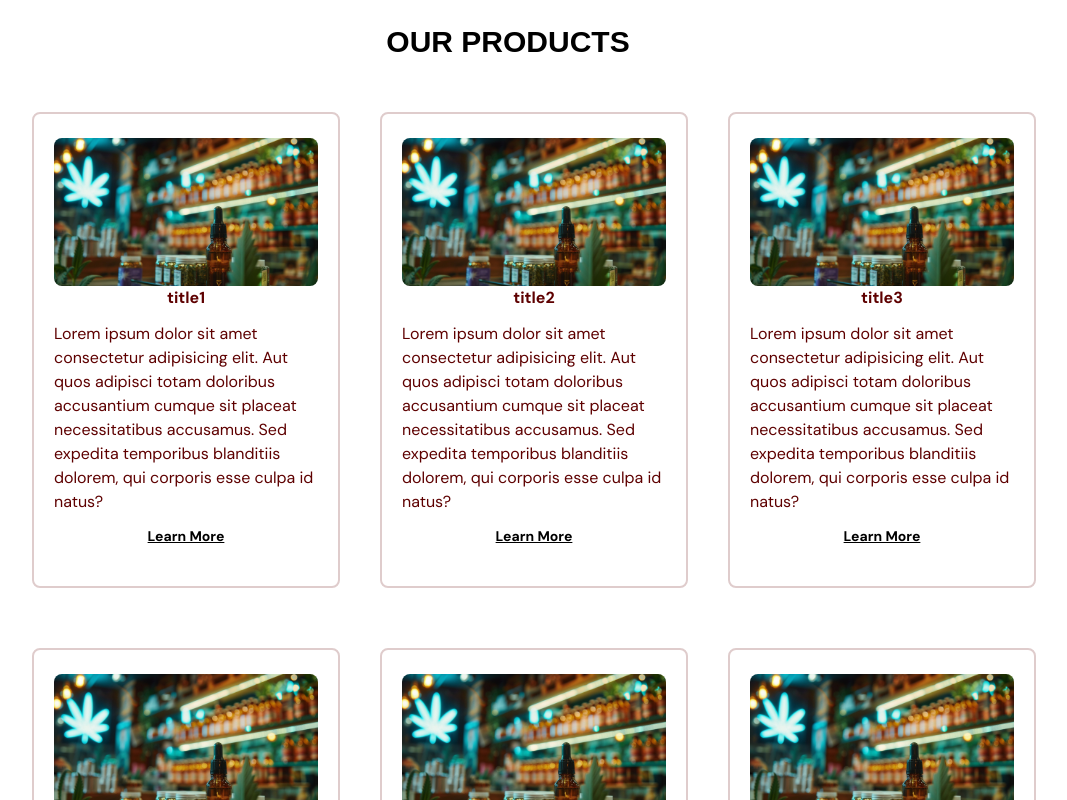
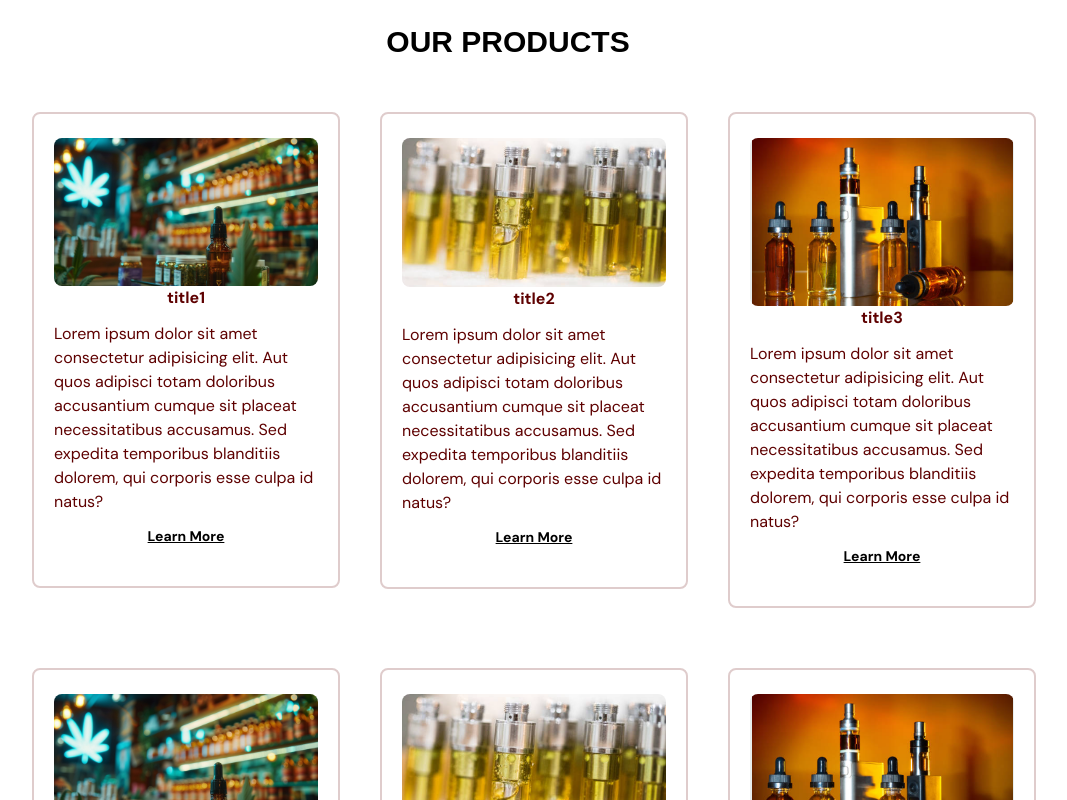
Before and after one commit to BorisBR25/Next_Level_labs, a React (Vite) app: page / in a window 1280 px wide. Shown: the part 2360-3160 px from the top of the page, without its empty margins (132-1199 px from the left). Built offline with nearby package versions, Linux system fonts and the light colour scheme.

Commit message:
Link to instagram account

```diff
--- a/src/pages/Footer.tsx
+++ b/src/pages/Footer.tsx
@@ -55,7 +55,9 @@ const Footer = () => {
     <div className="mt-16 md:w-1/4">
       <h4 className="font-bold">Follow Us On</h4>
       <div>
-        <img className="h-10 mt-5" src={instagramLogo} alt="" />
+        <a href="https://www.instagram.com/nextlevellabs/">
+          <img className="h-10 mt-5" src={instagramLogo} alt="" />
+        </a>
       </div>
     </div>
 
--- a/src/pages/Products.tsx
+++ b/src/pages/Products.tsx
@@ -5,6 +5,8 @@ import { ProductType, SelectedPage } from '../types/types'
 import {motion} from 'framer-motion'
 import useMediaQuery from '../hooks/useMediaQuery';
 import footHomeImg from '../assets/images/cannabisCultivation.jpg'
+import productImg2 from '../assets/images/productImg2.png'
+import productImg3 from '../assets/images/productImg3.png'
 
 
 const products: Array<ProductType> = [
@@ -15,12 +17,12 @@ const products: Array<ProductType> = [
   },
   {
     title: 'title2',
-    img:productImg,
+    img:productImg2,
     description: 'Lorem ipsum dolor sit amet consectetur adipisicing elit. Aut quos adipisci totam doloribus accusantium cumque sit placeat necessitatibus accusamus. Sed expedita temporibus blanditiis dolorem, qui corporis esse culpa id natus?'
   },
   {
     title: 'title3',
-    img:productImg,
+    img:productImg3,
     description: 'Lorem ipsum dolor sit amet consectetur adipisicing elit. Aut quos adipisci totam doloribus accusantium cumque sit placeat necessitatibus accusamus. Sed expedita temporibus blanditiis dolorem, qui corporis esse culpa id natus?'
 
   },
@@ -31,12 +33,12 @@ const products: Array<ProductType> = [
   },
   {
     title: 'title5',
-    img:productImg,
+    img:productImg2,
     description: 'Lorem ipsum dolor sit amet consectetur adipisicing elit. Aut quos adipisci totam doloribus accusantium cumque sit placeat necessitatibus accusamus. Sed expedita temporibus blanditiis dolorem, qui corporis esse culpa id natus?'
   },
   {
     title: 'title6',
-    img:productImg,
+    img:productImg3,
     description: 'Lorem ipsum dolor sit amet consectetur adipisicing elit. Aut quos adipisci totam doloribus accusantium cumque sit placeat necessitatibus accusamus. Sed expedita temporibus blanditiis dolorem, qui corporis esse culpa id natus?'
   },
 
```
Also changed, not shown: src/assets/images/productImg2.png (added), src/assets/images/productImg3.png (added).
